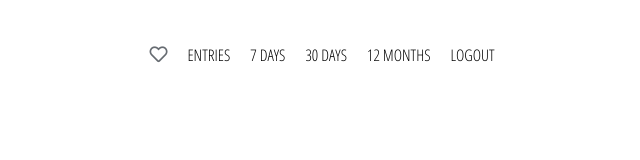
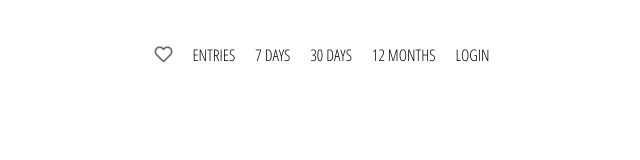
Before and after one commit to jasoncollum/bpm-r, a React (Create React App) app: page / in a window 1280 px wide. Shown: the top 160 px of the page, without its empty margins (318-958 px from the left). Built offline with nearby package versions, Linux system fonts and the light colour scheme.

Commit message:
setup sign-in-and-sign-up-page

```diff
--- a/src/components/header/header.component.jsx
+++ b/src/components/header/header.component.jsx
@@ -15,7 +15,7 @@ const Header = ({ currentUser }) => (
             <Link className='option' to='/entries'>7 DAYS</Link>
             <Link className='option' to='/entries'>30 DAYS</Link>
             <Link className='option' to='/months'>12 MONTHS</Link>
-            <Link className='option' to='/'>LOGOUT</Link>
+            <Link className='option' to='/login'>LOGIN</Link>
             {/* {
                 currentUser ?
                     <div className='option' onClick={() => auth.signOut()}>
--- /dev/null
+++ b/src/pages/sign-in-and sign-up-page/sign-in-and sign-up-page.styles.scss
@@ -0,0 +1,6 @@
+.sign-in-and-sign-up {
+    width: 850px;
+    display: flex;
+    justify-content: space-between;
+    margin: 30px auto;
+}
```
Also changed, not shown: src/pages/sign-in-and sign-up-page/sign-in-and sign-up-page.component.jsx (added, +15 -0 lines).
